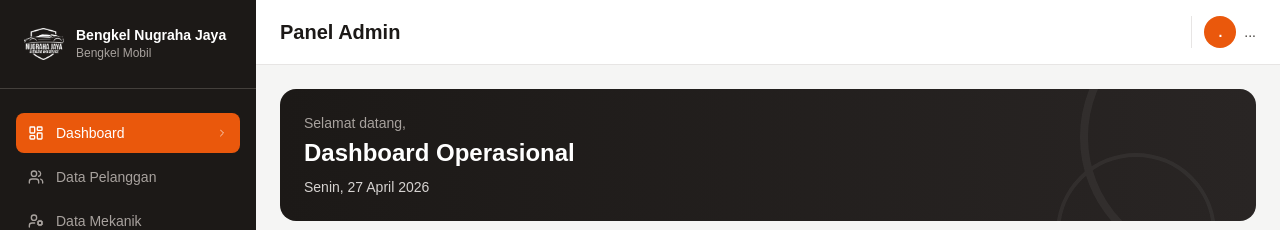
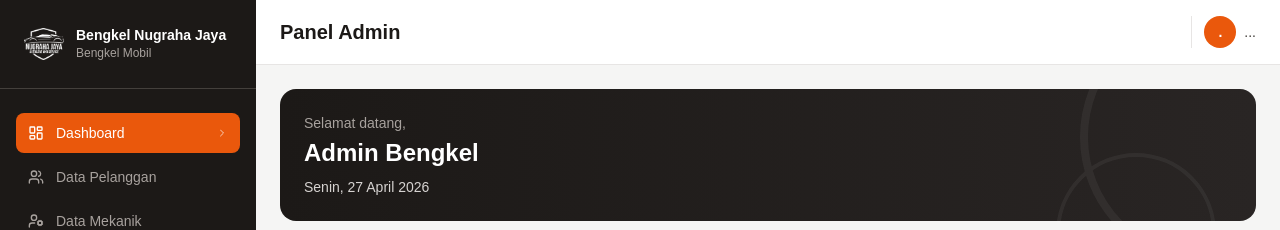
Before and after one commit to Talia-Apr/web-bengkel, a Next.js app: page /admin in a window 1280 px wide. Shown: the top 230 px of the page. Built offline with nearby package versions, Linux system fonts and the light colour scheme; no server answers.

Commit message:
fix dashboard admin

```diff
--- a/app/admin/page.tsx
+++ b/app/admin/page.tsx
@@ -113,7 +113,7 @@ export default function AdminDashboard() {
         </div>
         <div className="relative">
           <p className="text-stone-400 text-sm">Selamat datang,</p>
-          <h2 className="font-display text-2xl font-bold mt-1">Dashboard Operasional</h2>
+          <h2 className="font-display text-2xl font-bold mt-1">Admin Bengkel</h2>
           <p className="text-stone-300 text-sm mt-2">
             {format(new Date(), "EEEE, dd MMMM yyyy", { locale: id })}
           </p>
--- a/app/login/page.tsx
+++ b/app/login/page.tsx
@@ -192,7 +192,7 @@ function LoginForm() {
           </form>
 
           <p className="text-center text-sm text-gray-500 mt-6">
-            Belum Punya Akun?{" "}
+            Anda Pelanggan Belum Punya Akun?{" "}
             <Link href="/register" className="text-orange-600 font-semibold hover:text-orange-700">
               Daftar Sekarang
             </Link>
```
